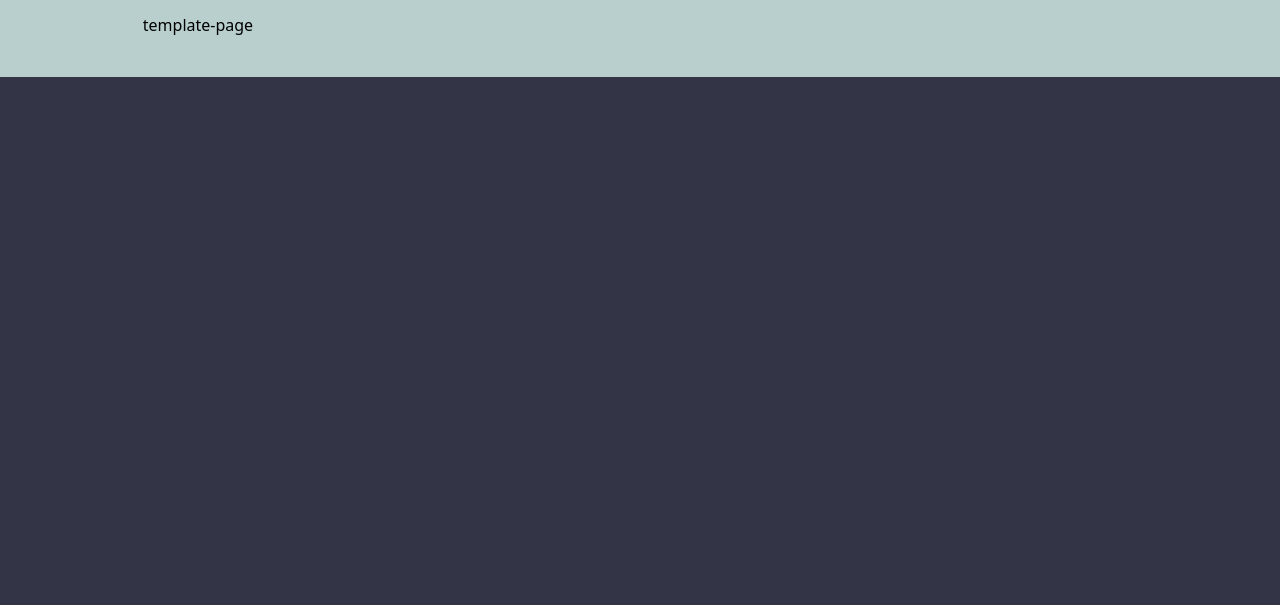
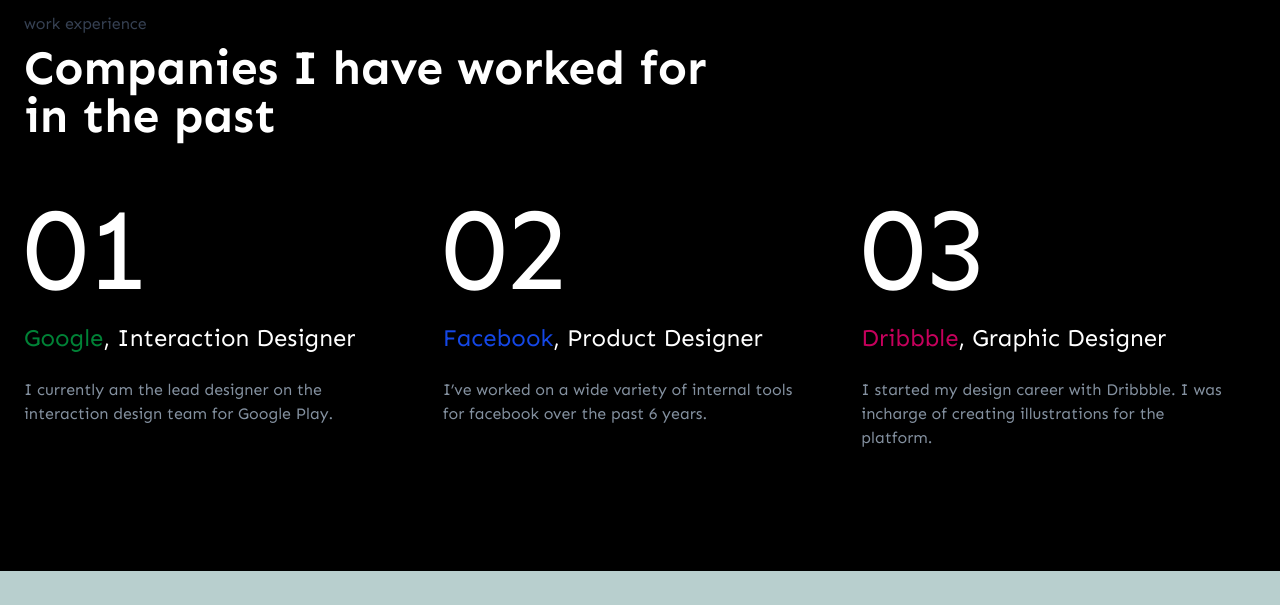
Before and after one commit to Mariay2604/dev-LemonSchool, a website built with Vite: page index.html in a window 1280 px wide. Shown: the part 1348-1953 px from the top of the page. Before the commit the page ends 1425 px from the top, so only its background shows below. Built offline with nearby package versions, Linux system fonts and the light colour scheme; a web font is replaced by a local one.

Commit message:
feat: block experiance done

```diff
--- a/index.html
+++ b/index.html
@@ -12,9 +12,10 @@
     {{> header logo='/public/logo.svg'}}
     {{> page-title title="LemonSchool" subtitle="subtitle"}}
 
-    <div class="container mx-auto px-3 max-w-5xl font-sen text-white bg-black">
+    <div class="mx-auto px-3 max-w-7xl font-sen text-white bg-black">
     {{> header-portfolio}}
     {{> banner }}
+    {{> experience }}
 
     </div>
 
--- /dev/null
+++ b/src/partials/experience.html
@@ -0,0 +1,23 @@
+<section class="experience py-12 md:py-20 lg:py-30">
+    <div class="max-w-5xl px-3 mx-auto">
+        <h6 class="mb-2 text-gray-700">work experience</h6>
+        <h2 class="text-2xl md:text-5xl font-bold w-172.25 mb-10">Companies I have worked for in the past</h2>
+        <div class="grid grid-cols-1 md:grid-cols-3 gap-10 md:gap-6">
+            <div>
+                <div class="text-9xl leading-[1.2]">01</div>
+                <h5 class="text-2xl mb-4 md:mb-6 lg:mb-5.5 leading-[1.5]"><span class="text-green-700">Google</span>, Interaction Designer</h5>
+                <p class="text-gray-500 leading-[1.5] max-w-92">I currently am the lead designer on the interaction design team for Google Play.</p>
+            </div>
+            <div>
+                <div class="text-9xl leading-[1.2]">02</div>
+                <h5 class="text-2xl mb-4 md:mb-6 lg:mb-5.5 leading-[1.5]"><span class="text-blue-700">Facebook</span>, Product Designer</h5>
+                <p class="text-gray-500 leading-[1.5] max-w-92">I’ve worked on a wide variety of internal tools for facebook over the past 6 years.</p>
+            </div>
+            <div>
+                <div class="text-9xl leading-[1.2]">03</div>
+                <h5 class="text-2xl mb-4 md:mb-6 lg:mb-5.5 leading-[1.5]"><span class="text-pink-700">Dribbble</span>, Graphic Designer</h5>
+                <p class="text-gray-500 leading-[1.5] max-w-92">I started my design career with Dribbble. I was incharge of creating illustrations for the platform.</p>
+            </div>
+        </div>
+    </div>
+</section>
--- a/src/partials/header.html
+++ b/src/partials/header.html
@@ -1,5 +1,5 @@
 <header class="py-10 bg-neutral border-b-1 text-white">
-  <div class="container mx-auto px-3">
+  <div class="max-w-7xl mx-auto px-3">
     <a href="index.html">
       <img src="{{logo}}" alt="логотип" class="site-logo" />
     </a>
--- a/src/style.css
+++ b/src/style.css
@@ -10,6 +10,7 @@
   --color-neutral-300: #c4c4c4;
   --color-indigo-950: #181823;
   --color-gray-400: #808080;
+  --color-gray-500: #8491A0;
 
   --text-h1: 48px;
   --text-h2: 42px;
@@ -17,6 +18,7 @@
   --text-h4: 28px;
   --text-h5: 24px;
   --text-h6: 20px;
+  --text-9xl: 117px;
 
   --margin-template: 100px;
   --padding-template: 100px;
@@ -26,7 +28,8 @@
   --font-amarante: "Amarante", sans-serif;
   --font-sen: "Sen", sans-serif;
 
-  --container-5xl: 1464px;
+  --container-5xl: 1320px;
+  --container-7xl: 1464px;
 }
 
 @layer components {
@@ -55,6 +58,7 @@
     }
   }
 
+
 [alt=""] {
   filter: blur(10px);
   opacity: 0.6;
```
